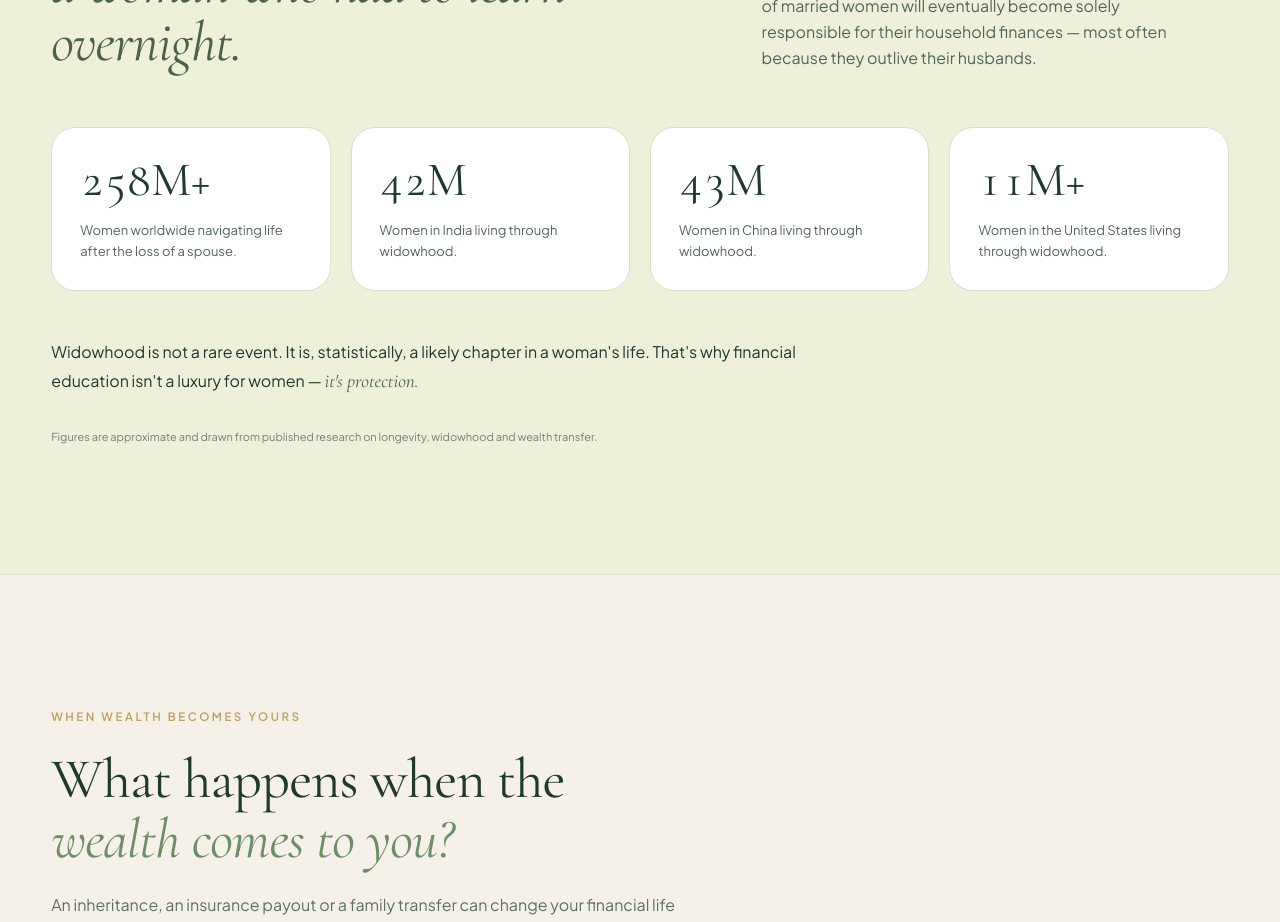
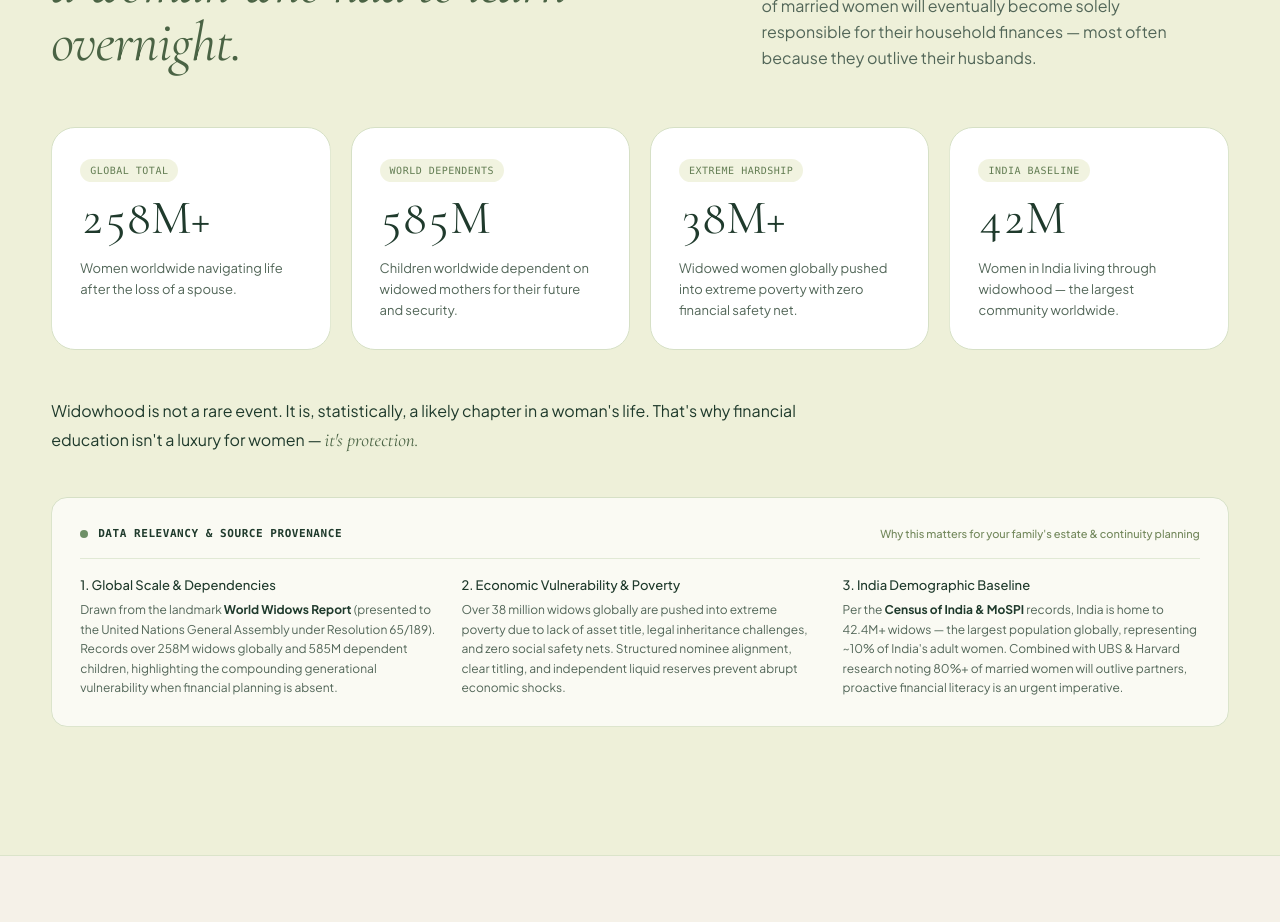
Before and after one commit to Ankit-singh-dot/greenshotwealth, a Next.js app: page /women-and-wealth in a window 1280 px wide. Shown: the part 4100-5022 px from the top of the page. Built offline with nearby package versions, Linux system fonts and the light colour scheme; a web font is replaced by a local one.

Commit message:
Added_this_thing

```diff
--- a/app/team/page.tsx
+++ b/app/team/page.tsx
@@ -54,7 +54,7 @@ const FOUNDERS: FounderItem[] = [
     contactTopic: "Financial Advisory (Saloni Mehta)",
     contactCta: "Connect with Saloni",
     extended: {
-      education: "Comm Graduate | IIM-K Alumni",
+      education: "IIM-K Alumni",
       goal: "Making Finance Work for Everyone | Helping 1 Million People Build Wealth",
       storyHeadline:
         "20 years in capital markets taught me one thing: financial knowledge shouldn't be a privilege.",
--- a/app/women-and-wealth/page.tsx
+++ b/app/women-and-wealth/page.tsx
@@ -41,10 +41,30 @@ const TWO_FUTURES = {
 };
 
 const WIDOW_STATS = [
-  { to: 258, suffix: "M+", label: "Women worldwide navigating life after the loss of a spouse." },
-  { to: 42, suffix: "M", label: "Women in India living through widowhood." },
-  { to: 43, suffix: "M", label: "Women in China living through widowhood." },
-  { to: 11, suffix: "M+", label: "Women in the United States living through widowhood." },
+  {
+    to: 258,
+    suffix: "M+",
+    label: "Women worldwide navigating life after the loss of a spouse.",
+    sub: "Global Total",
+  },
+  {
+    to: 585,
+    suffix: "M",
+    label: "Children worldwide dependent on widowed mothers for their future and security.",
+    sub: "World Dependents",
+  },
+  {
+    to: 38,
+    suffix: "M+",
+    label: "Widowed women globally pushed into extreme poverty with zero financial safety net.",
+    sub: "Extreme Hardship",
+  },
+  {
+    to: 42,
+    suffix: "M",
+    label: "Women in India living through widowhood — the largest community worldwide.",
+    sub: "India Baseline",
+  },
 ];
 
 const WEALTH_ARRIVES = [
@@ -444,11 +464,18 @@ export default function WomenAndWealthPage() {
 
           <div className="mt-14 grid grid-cols-1 sm:grid-cols-2 lg:grid-cols-4 gap-5">
             {WIDOW_STATS.map((c, i) => (
-              <Reveal key={c.label} delay={i * 90} className="bg-white rounded-3xl p-7 border border-[#d6e0c6]">
-                <div className="font-cormorant text-[3rem] leading-none text-[#1F3A2C]">
-                  <CountUp to={c.to} suffix={c.suffix} duration={2200} />
+              <Reveal key={c.label} delay={i * 90} className="bg-white rounded-3xl p-7 border border-[#d6e0c6] flex flex-col justify-between hover:shadow-md transition-shadow duration-300">
+                <div>
+                  {c.sub && (
+                    <span className="inline-block text-[10px] font-mono font-medium tracking-wider text-[#637d53] uppercase bg-[#EEF0D9]/80 px-2.5 py-1 rounded-full mb-3">
+                      {c.sub}
+                    </span>
+                  )}
+                  <div className="font-cormorant text-[3rem] leading-none text-[#1F3A2C]">
+                    <CountUp to={c.to} suffix={c.suffix} duration={2200} />
+                  </div>
+                  <p className="text-[13px] text-[#526658] leading-relaxed mt-4">{c.label}</p>
                 </div>
-                <p className="text-[13px] text-[#526658] leading-relaxed mt-4">{c.label}</p>
               </Reveal>
             ))}
           </div>
@@ -459,9 +486,50 @@ export default function WomenAndWealthPage() {
               That&apos;s why financial education isn&apos;t a luxury for women — <em className="font-cormorant text-[1.2em] text-[#4a6344]">it&apos;s protection.</em>
             </p>
           </Reveal>
-          <p className="mt-8 text-[11px] text-[#526658]/80 max-w-3xl">
-            Figures are approximate and drawn from published research on longevity, widowhood and wealth transfer.
-          </p>
+
+          {/* Data Relevancy & Source Provenance */}
+          <Reveal delay={250} className="mt-10 rounded-2xl bg-white/70 border border-[#d6e0c6] p-6 sm:p-7">
+            <div className="flex flex-col sm:flex-row sm:items-center sm:justify-between gap-2 pb-4 border-b border-[#e1e9d5]">
+              <div className="flex items-center gap-2.5">
+                <span className="w-2 h-2 rounded-full bg-[#6e8f66]" />
+                <span className="text-[11px] font-mono tracking-wider uppercase text-[#1F3A2C] font-semibold">
+                  Data Relevancy & Source Provenance
+                </span>
+              </div>
+              <span className="text-[11px] text-[#73885c] font-medium">
+                Why this matters for your family&apos;s estate & continuity planning
+              </span>
+            </div>
+
+            <div className="mt-4 grid grid-cols-1 md:grid-cols-3 gap-6 text-[12px] text-[#526658] leading-relaxed">
+              <div>
+                <p className="font-medium text-[#1F3A2C] text-[13px] mb-1">
+                  1. Global Scale & Dependencies
+                </p>
+                <p>
+                  Drawn from the landmark <strong className="text-[#1F3A2C]">World Widows Report</strong> (presented to the United Nations General Assembly under Resolution 65/189). Records over 258M widows globally and 585M dependent children, highlighting the compounding generational vulnerability when financial planning is absent.
+                </p>
+              </div>
+
+              <div>
+                <p className="font-medium text-[#1F3A2C] text-[13px] mb-1">
+                  2. Economic Vulnerability & Poverty
+                </p>
+                <p>
+                  Over 38 million widows globally are pushed into extreme poverty due to lack of asset title, legal inheritance challenges, and zero social safety nets. Structured nominee alignment, clear titling, and independent liquid reserves prevent abrupt economic shocks.
+                </p>
+              </div>
+
+              <div>
+                <p className="font-medium text-[#1F3A2C] text-[13px] mb-1">
+                  3. India Demographic Baseline
+                </p>
+                <p>
+                  Per the <strong className="text-[#1F3A2C]">Census of India & MoSPI</strong> records, India is home to 42.4M+ widows — the largest population globally, representing ~10% of India&apos;s adult women. Combined with UBS & Harvard research noting 80%+ of married women will outlive partners, proactive financial literacy is an urgent imperative.
+                </p>
+              </div>
+            </div>
+          </Reveal>
         </div>
       </section>
 
```
Also changed, not shown: app/globals.css, 1 other file (tests, documents, lock files or other folders).
